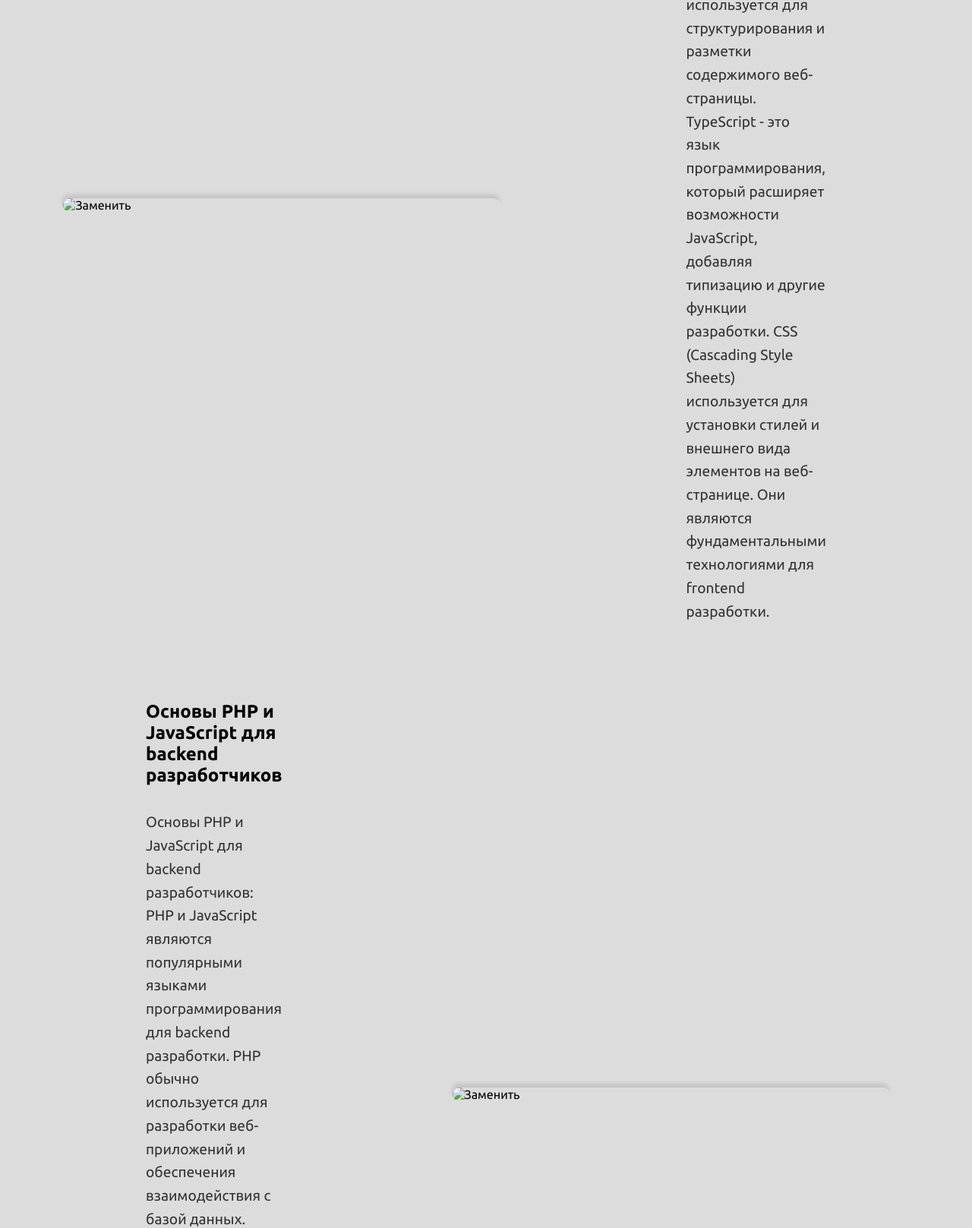
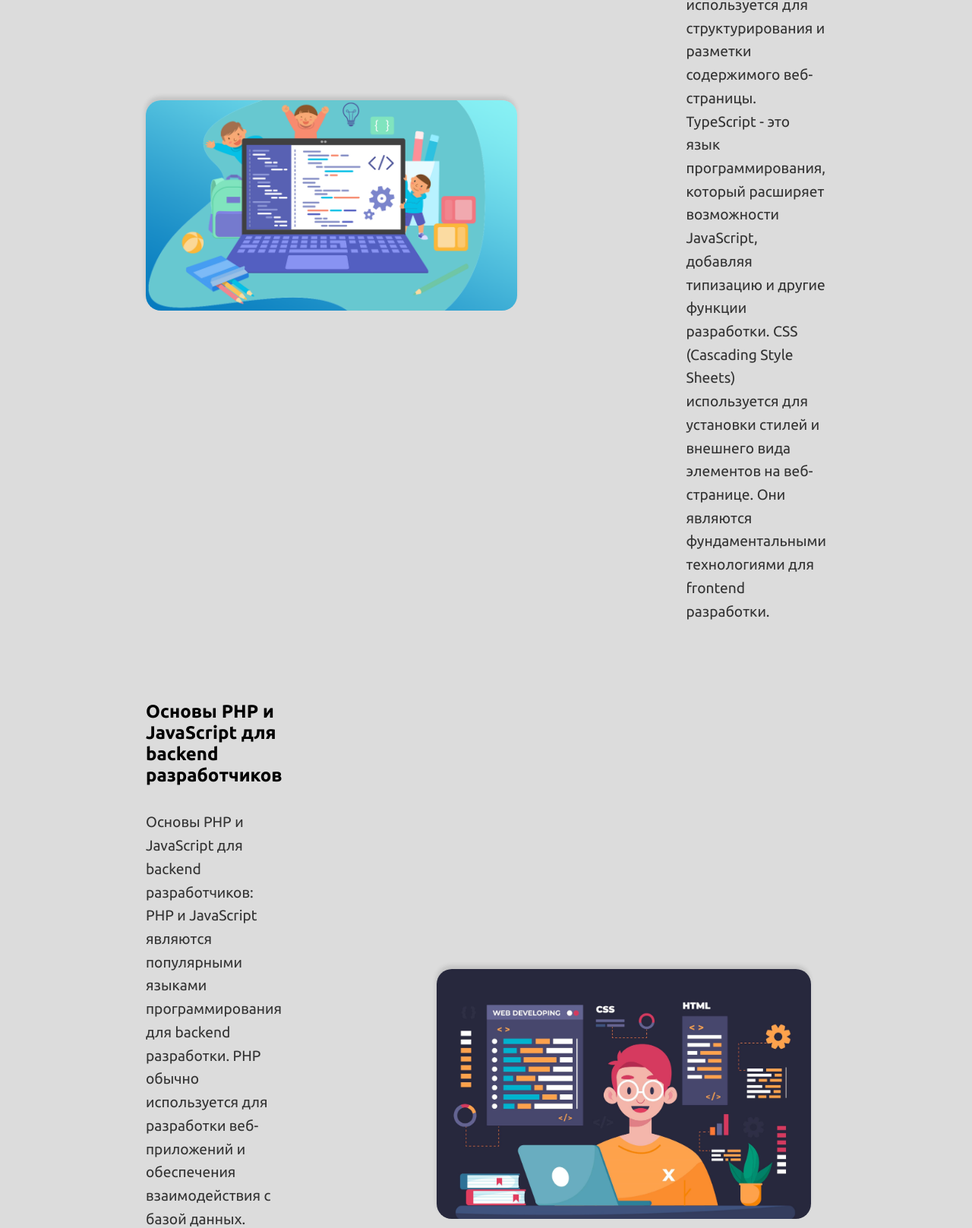
Before and after one commit to Kalyaz-Py/CodeSchool-project, a plain HTML site: page index.html in a window 1280 px wide. Shown: the part 7472-9089 px from the top of the page at 76% size. Drawn offline with Linux system fonts and the light colour scheme.

Commit message:
добил фотки во фронте

```diff
--- a/index.html
+++ b/index.html
@@ -171,7 +171,7 @@
                     </div>
                 </div>
                 <div class="image-for-case">
-                    <img src="images/front-1.png" alt="Слайд-1">
+                    <img src="images/front-1.png" alt="Фото-1">
                 </div>
             </div>
 
@@ -190,7 +190,7 @@
                     </div>
                 </div>
                 <div class="image-for-case" id="fr-image-2">
-                    <img src="..." alt="Заменить">
+                    <img src="images/front-2.png" alt="Фото-2">
                 </div>
             </div>
 
@@ -208,7 +208,7 @@
                     </div>
                 </div>
                 <div class="image-for-case">
-                    <img src="..." alt="Заменить">
+                    <img src="images/front-3.png" alt="Фото-3">
                 </div>
             </div>
 
--- a/style.css
+++ b/style.css
@@ -269,7 +269,6 @@ a {
 
 #py-image-2 {
     display: flex;
-    /* border: dashed #333; */
     margin-right: 5rem;
     margin-left: 0;
     justify-content: flex-start;
```
Also changed, not shown: images/front-2.png (added), images/front-3.png (added).
